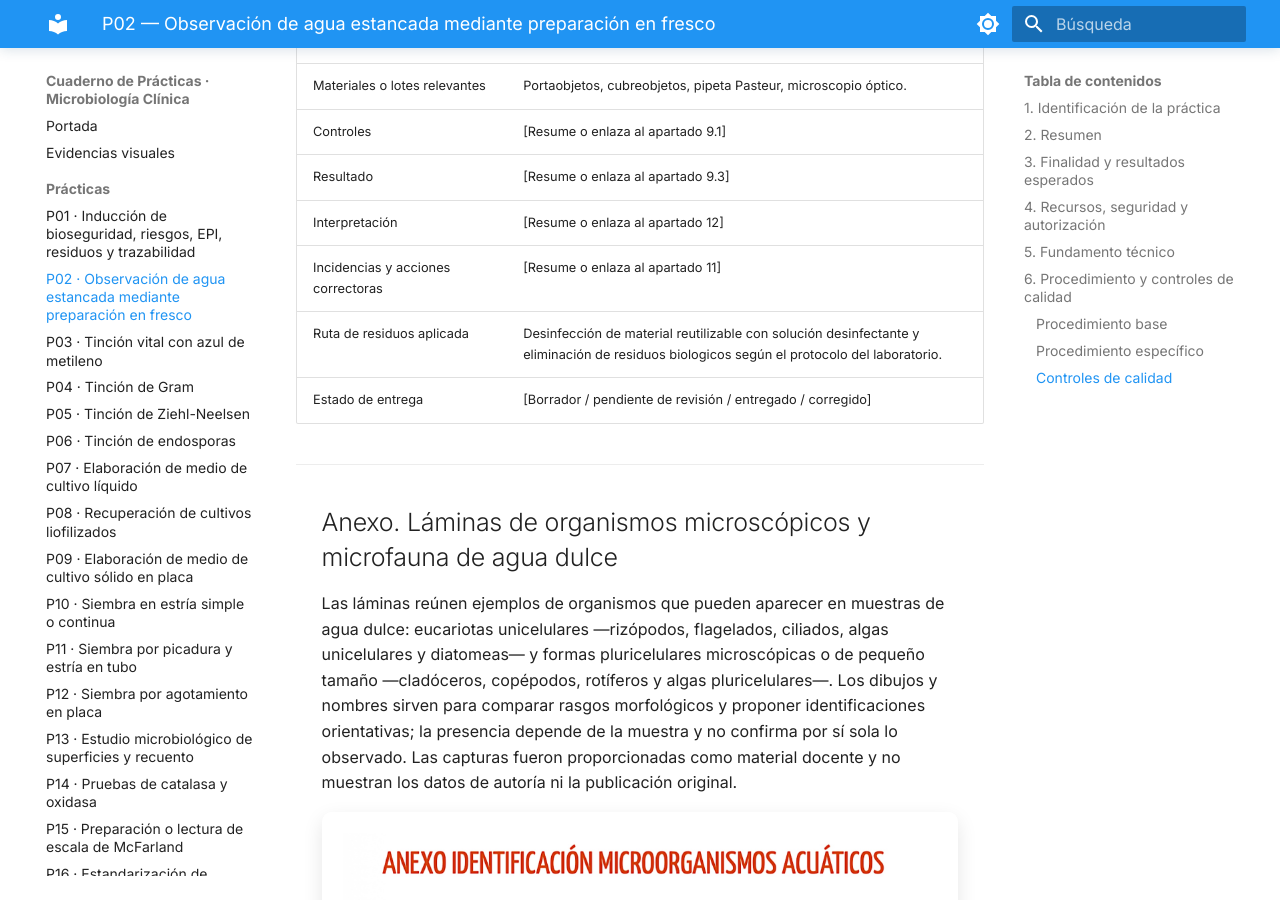
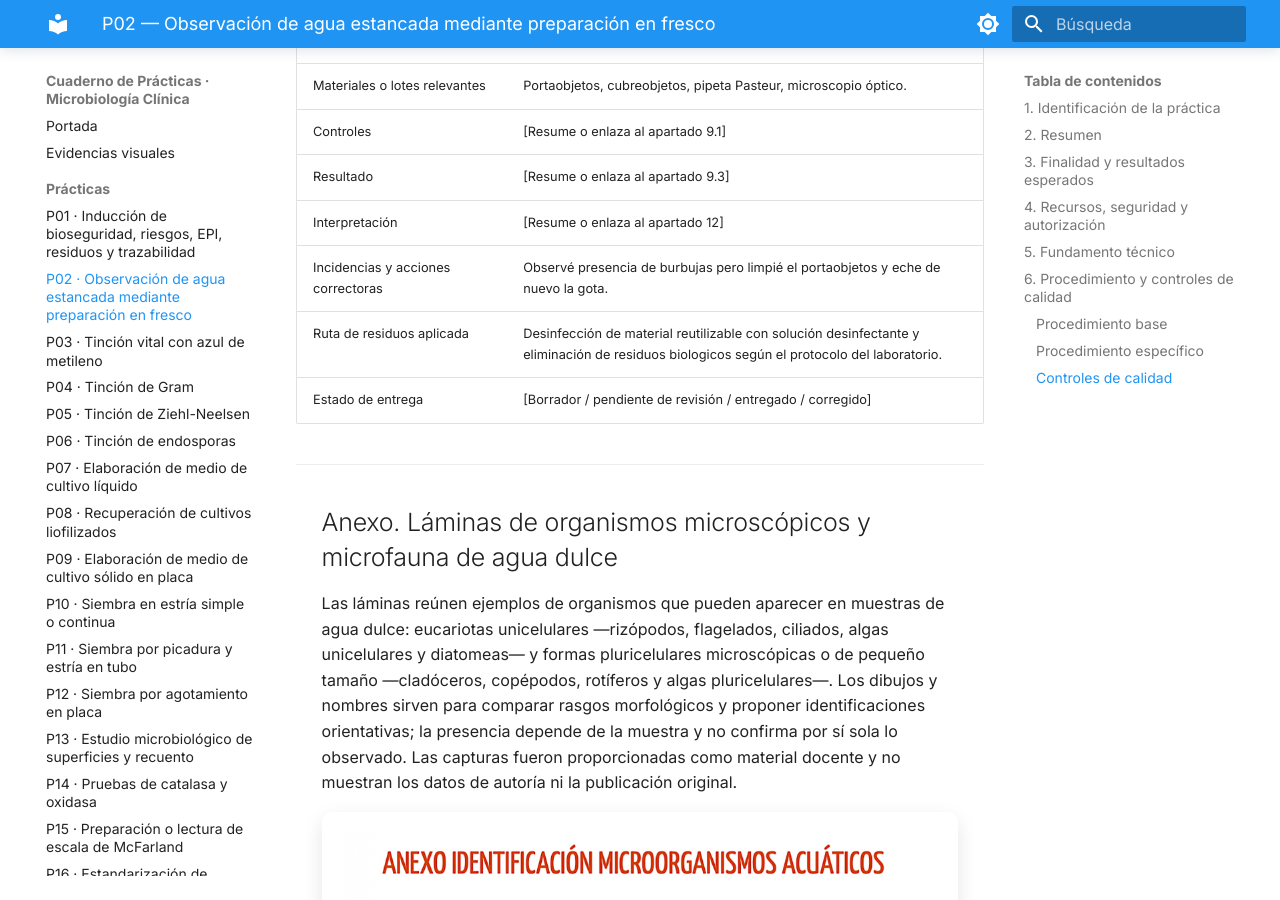
Before and after one commit to aseguror01-source/Cuaderno-Microbiolog-a--Ariadna-Seguro, an MkDocs documentation site: the page built from docs/practicas/P02_Observacion_en_fresco.md, in a window 1280 px wide and 900 px high, scrolled down 11825 px. Built offline with MkDocs 1.6.1 and Material for MkDocs 9.7.7, drawn with Linux system fonts in a browser that asks for light colours.

Commit message:
Update P02_Observacion_en_fresco.md

```diff
--- a/docs/practicas/P02_Observacion_en_fresco.md
+++ b/docs/practicas/P02_Observacion_en_fresco.md
@@ -271,7 +271,7 @@ Responde de forma razonada a las cuatro preguntas. Relaciona cada respuesta con
 | Controles | [Resume o enlaza al apartado 9.1] |
 | Resultado | [Resume o enlaza al apartado 9.3] |
 | Interpretación | [Resume o enlaza al apartado 12] |
-| Incidencias y acciones correctoras | [Resume o enlaza al apartado 11] |
+| Incidencias y acciones correctoras | Observé presencia de burbujas pero limpié el portaobjetos y eche de nuevo la gota. |
 | Ruta de residuos aplicada | Desinfección de material reutilizable con solución desinfectante y eliminación de residuos biologicos según el protocolo del laboratorio. |
 | Estado de entrega | [Borrador / pendiente de revisión / entregado / corregido] |
 
```
